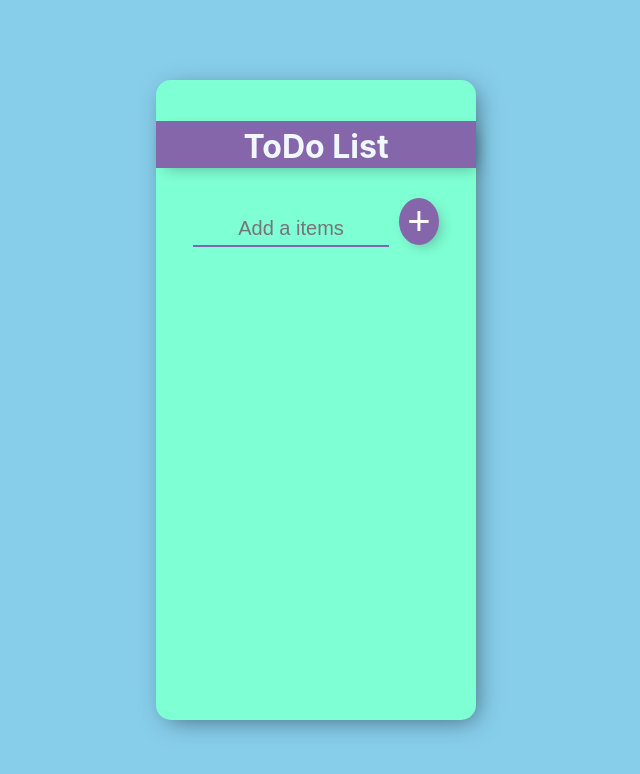
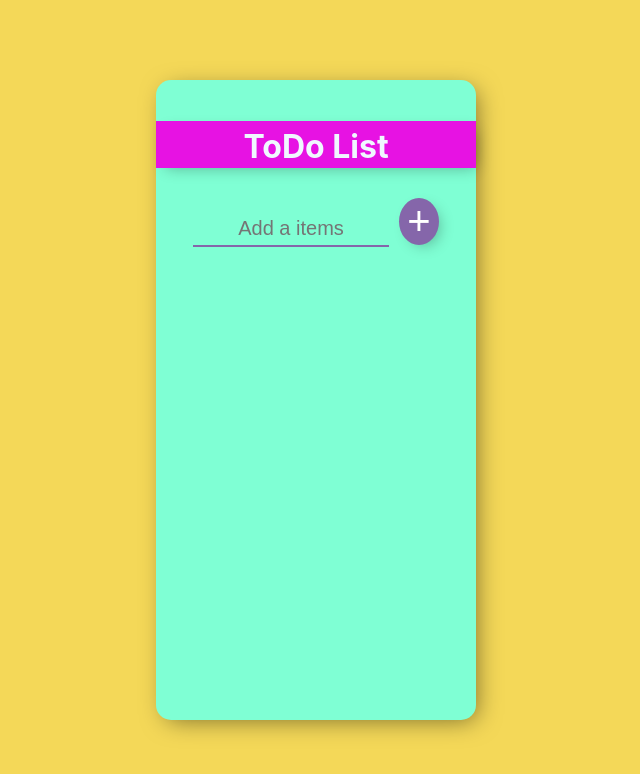
Before and after one commit to Prakash161996/React-ToDo-List, a React (Create React App) app: page / in a window 1280 px wide. Shown: the top 774 px of the page, without its empty margins (324-964 px from the left). Built offline with nearby package versions, Linux system fonts and the light colour scheme.

Commit message:
App.css desgin colour changed

```diff
--- a/src/App.css
+++ b/src/App.css
@@ -1,7 +1,7 @@
 .main_div{
   width:100%;
   height: 100vh;
-  background:skyblue;
+  background:rgb(244, 216, 88);
   display: flex;
   flex-direction: row;
   justify-content: center;
@@ -18,7 +18,7 @@
 h1{
   color: aliceblue;
   background: transparent;
-  background-color: #8566aa;
+  background-color: #e712e3;
   padding:6px 0 2px 0 ;
   margin-bottom: 10px;
   box-shadow: 5px 5px 15px -5px rgb(0, 0,0,0.3) ;
```
